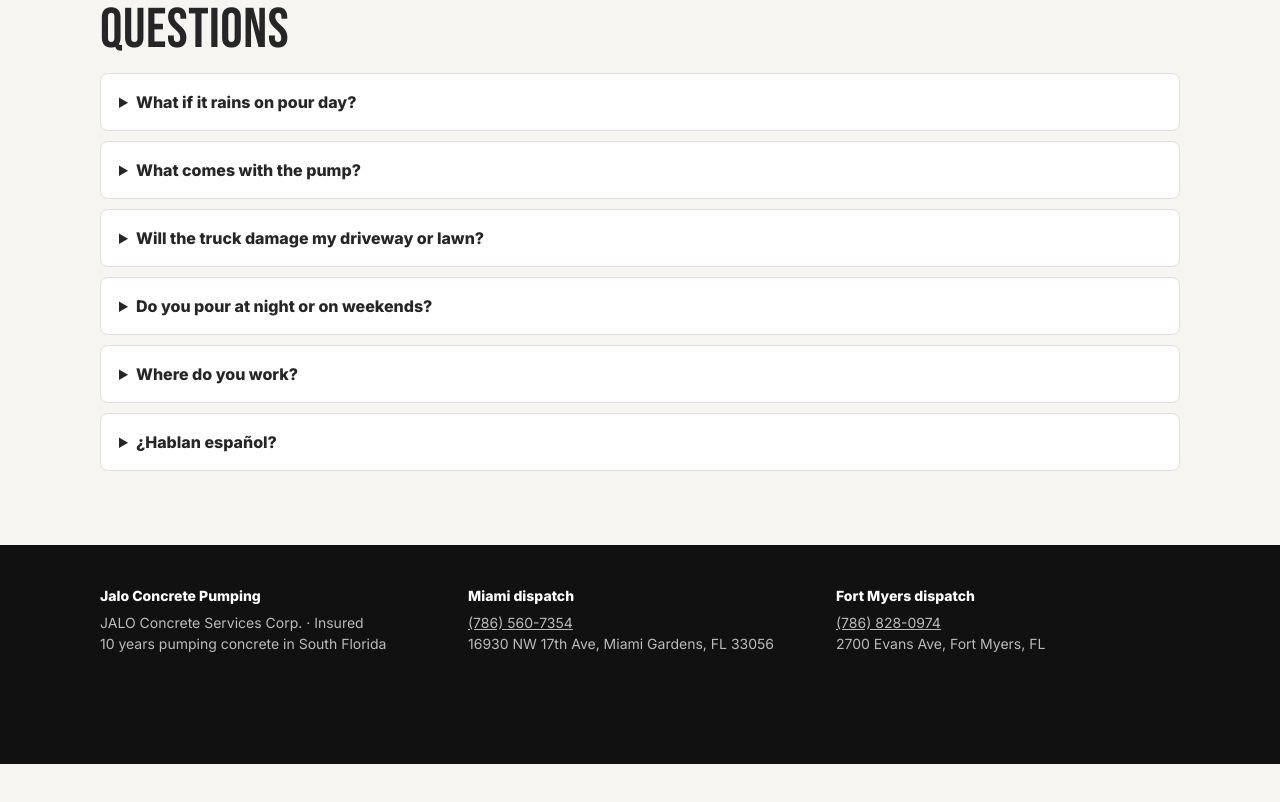
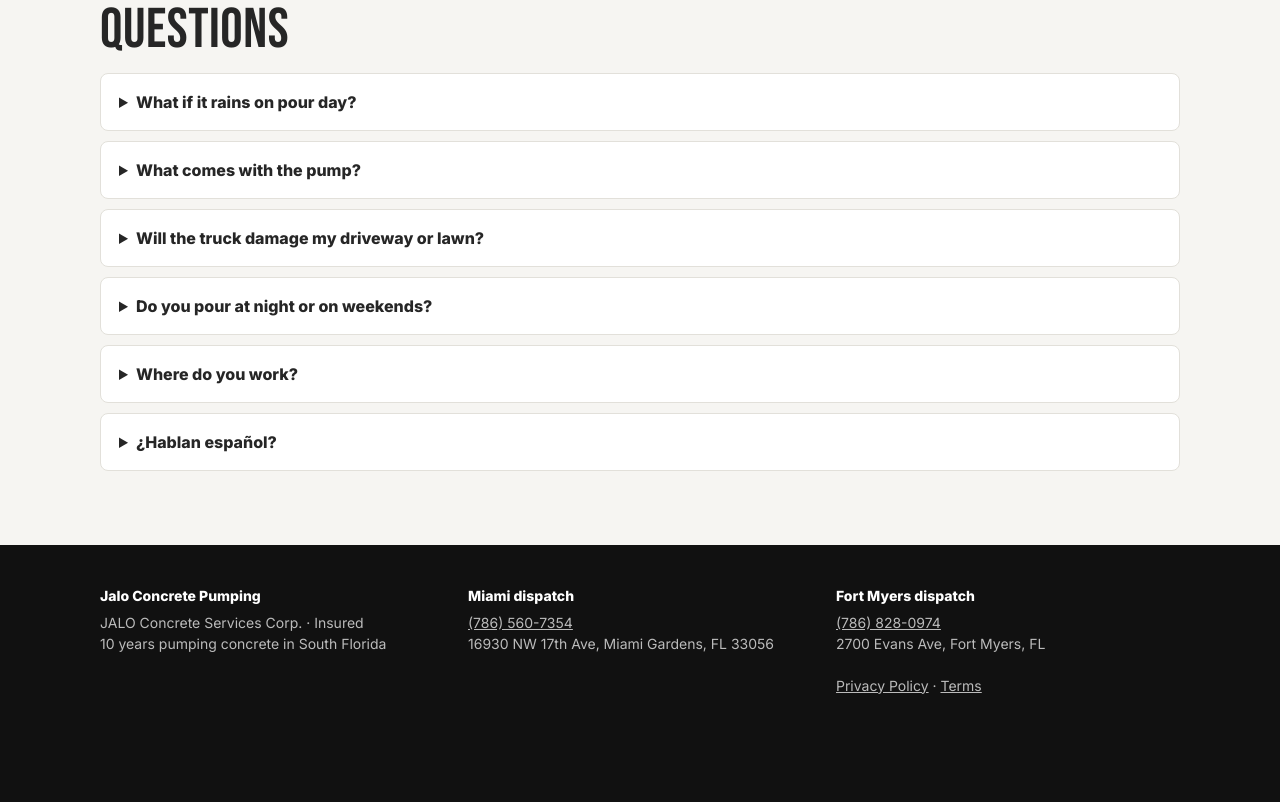
Before and after one commit to AlexisLeza/jalo-landing, a plain HTML site: page index.html in a window 1280 px wide. Shown: the part 3527-4329 px from the top of the page. Before the commit the page ends 4291 px from the top, so only its background shows below. Drawn offline with Linux system fonts and the light colour scheme.

Commit message:
Add privacy policy and terms links to the footer
Google Ads requires a privacy policy on the landing page.

Co-Authored-By: Claude Opus 5.5 <noreply@anthropic.com>

```diff
--- a/index.html
+++ b/index.html
@@ -223,7 +223,7 @@ footer b { color: #fff; display: block; margin-bottom: 6px; }
 <footer><div class="wrap">
   <div><b>Jalo Concrete Pumping</b>JALO Concrete Services Corp. · Insured<br>10 years pumping concrete in South Florida</div>
   <div><b>Miami dispatch</b><a href="tel:+17865607354">(786) 560-7354</a><br>16930 NW 17th Ave, Miami Gardens, FL 33056</div>
-  <div><b>Fort Myers dispatch</b><a href="tel:+17868280974">(786) 828-0974</a><br>2700 Evans Ave, Fort Myers, FL</div>
+  <div><b>Fort Myers dispatch</b><a href="tel:+17868280974">(786) 828-0974</a><br>2700 Evans Ave, Fort Myers, FL<br><br><a href="/privacy">Privacy Policy</a> · <a href="/terms">Terms</a></div>
 </div></footer>
 
 <div class="bar"><a class="btn call" href="tel:+17865607354">Call dispatch 24/7: (786) 560-7354</a></div>
```
